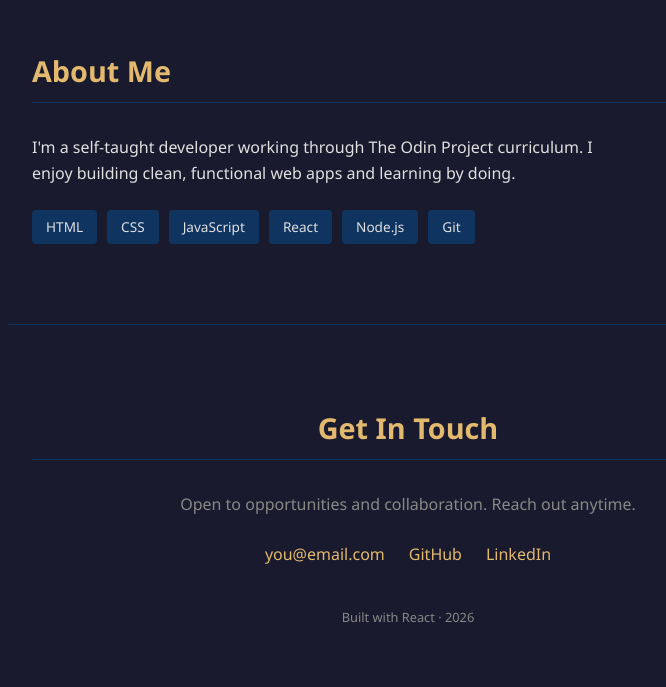
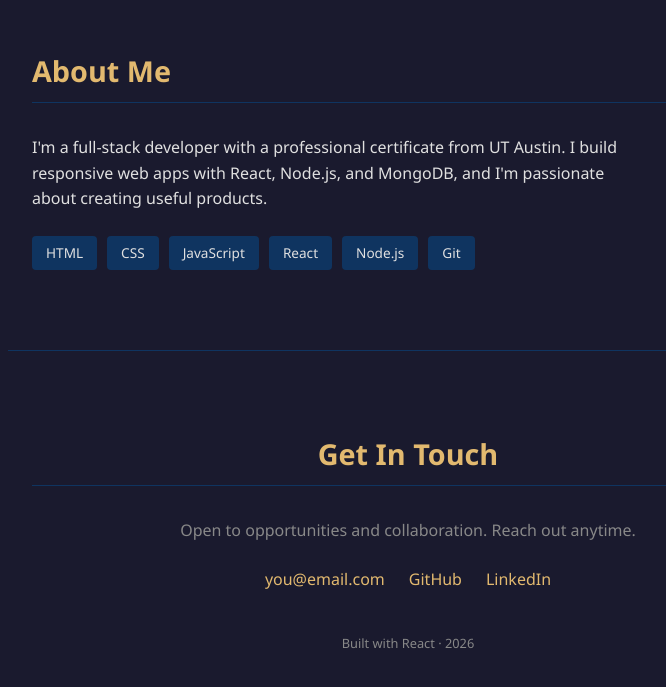
Before and after one commit to rit2/portfolio, a React app: page / in a window 1280 px wide. Shown: the part 2049-2736 px from the top of the page, without its empty margins (232-898 px from the left). Built offline with nearby package versions, Linux system fonts and the light colour scheme; the HTML template or start-up script is replaced by a standard one.

Commit message:
update about section bio

```diff
--- a/src/components/About.jsx
+++ b/src/components/About.jsx
@@ -5,8 +5,7 @@ export default function About() {
     <section className="about" id="about">
       <h2 className="section-title">About Me</h2>
       <p>
-        I'm a self-taught developer working through The Odin Project curriculum.
-        I enjoy building clean, functional web apps and learning by doing.
+      I'm a full-stack developer with a professional certificate from UT Austin. I build responsive web apps with React, Node.js, and MongoDB, and I'm passionate about creating useful products.
       </p>
       <div className="skills">
         {skills.map((s) => (
```
